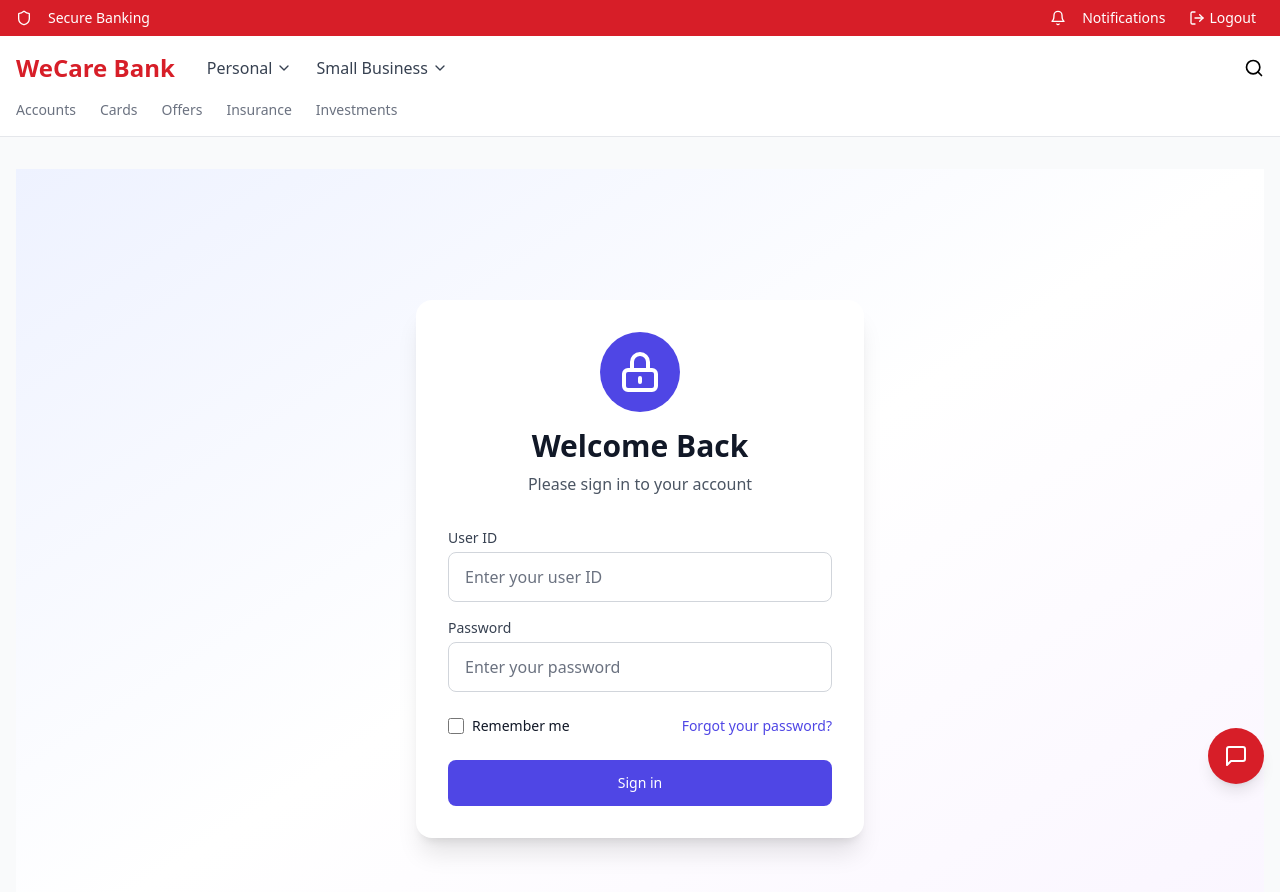
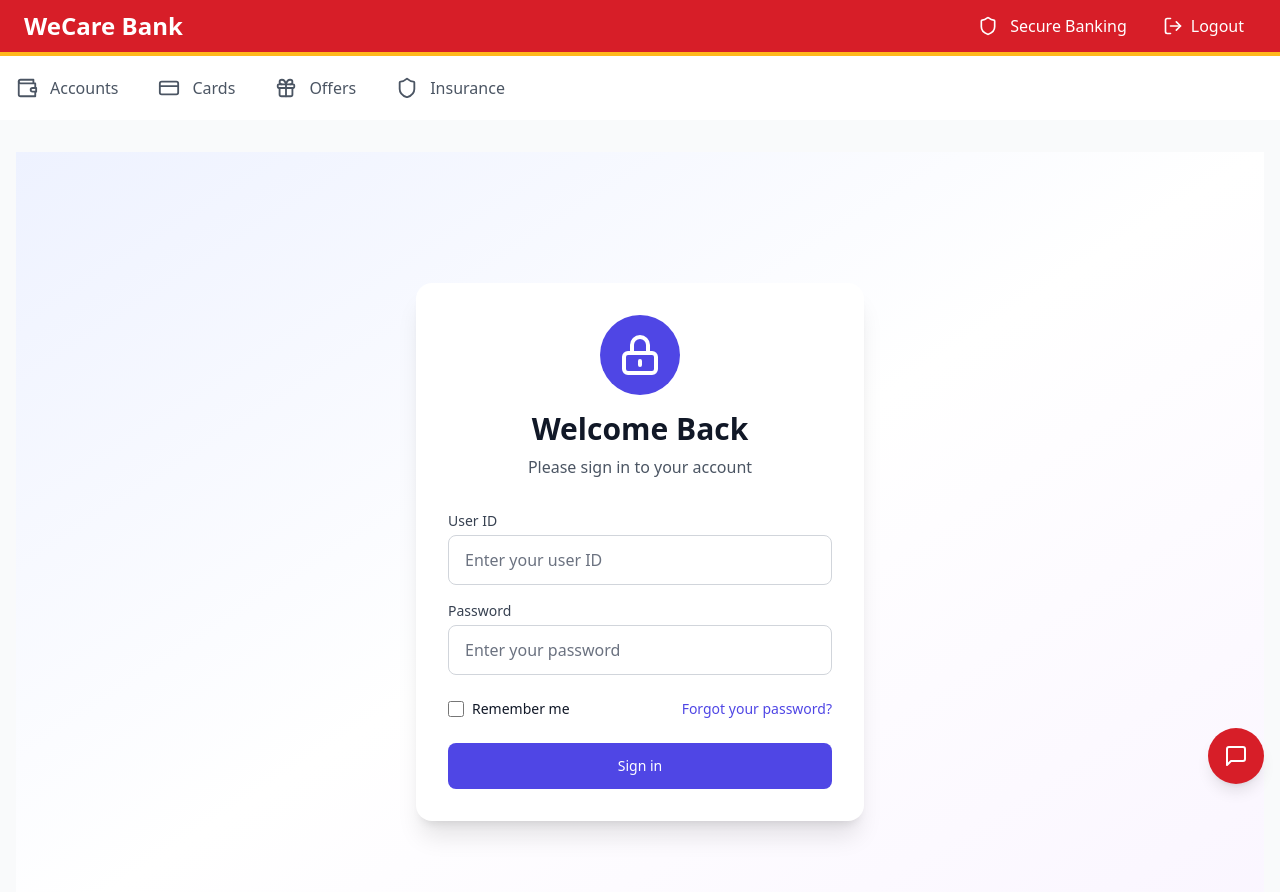
Before and after one commit to AbhishekS8073/WF-Hackathon, a React (Vite) app in the folder code/src/front_end/project/: page /login in a window 1280 px wide. Shown: the top 892 px of the page. Built offline with nearby package versions, Linux system fonts and the light colour scheme.

Commit message:
frontend changes

```diff
--- a/code/src/front_end/project/src/components/Navigation.tsx
+++ b/code/src/front_end/project/src/components/Navigation.tsx
@@ -1,89 +1,57 @@
 import React from "react";
 import { Link, useLocation } from "react-router-dom";
-import { Search, Menu, ChevronDown } from "lucide-react";
+import { Menu, Wallet, CreditCard, Gift, Shield } from "lucide-react";
 
 export function Navigation() {
   const location = useLocation();
 
   return (
-    <nav className="bg-white border-b">
-      <div className="max-w-7xl mx-auto px-4 py-4">
-        <div className="flex justify-between items-center">
-          <div className="flex items-center space-x-8">
-            <Link to="/" className="text-2xl font-bold text-[#D71E28]">
-              WeCare Bank
-            </Link>
-            <div className="hidden md:flex items-center space-x-6">
-              <button className="flex items-center text-gray-700 hover:text-[#D71E28]">
-                Personal <ChevronDown size={16} className="ml-1" />
-              </button>
-              <button className="flex items-center text-gray-700 hover:text-[#D71E28]">
-                Small Business <ChevronDown size={16} className="ml-1" />
-              </button>
-            </div>
-          </div>
-          <div className="flex items-center space-x-4">
-            <button className="hidden md:flex items-center">
-              <Search size={20} />
-            </button>
-            <button className="md:hidden">
-              <Menu size={24} />
-            </button>
-            {/* <button className="bg-[#D71E28] text-white px-6 py-2 rounded-full hover:bg-red-700">
-              Sign Out
-            </button> */}
-          </div>
-        </div>
-        <div className="mt-4 flex space-x-6">
+    <nav className="bg-white">
+      <div className="max-w-7xl mx-auto px-4">
+        <div className="flex items-center space-x-10 h-16">
           <Link
             to="/accounts"
-            className={`text-sm font-medium ${
+            className={`flex items-center space-x-3 text-base font-medium transition-colors duration-200 ${
               location.pathname === "/accounts"
-                ? "text-[#D71E28] border-b-2 border-[#D71E28]"
-                : "text-gray-500 hover:text-[#D71E28]"
+                ? "text-[#D71E28]"
+                : "text-gray-600 hover:text-[#D71E28]"
             }`}
           >
-            Accounts
+            <Wallet size={22} />
+            <span>Accounts</span>
           </Link>
           <Link
             to="/cards"
-            className={`text-sm font-medium ${
+            className={`flex items-center space-x-3 text-base font-medium transition-colors duration-200 ${
               location.pathname === "/cards"
-                ? "text-[#D71E28] border-b-2 border-[#D71E28]"
-                : "text-gray-500 hover:text-[#D71E28]"
+                ? "text-[#D71E28]"
+                : "text-gray-600 hover:text-[#D71E28]"
             }`}
           >
-            Cards
+            <CreditCard size={22} />
+            <span>Cards</span>
           </Link>
           <Link
             to="/offers"
-            className={`text-sm font-medium ${
+            className={`flex items-center space-x-3 text-base font-medium transition-colors duration-200 ${
               location.pathname === "/offers"
-                ? "text-[#D71E28] border-b-2 border-[#D71E28]"
-                : "text-gray-500 hover:text-[#D71E28]"
+                ? "text-[#D71E28]"
+                : "text-gray-600 hover:text-[#D71E28]"
             }`}
           >
-            Offers
+            <Gift size={22} />
+            <span>Offers</span>
           </Link>
           <Link
             to="/insurance"
-            className={`text-sm font-medium ${
+            className={`flex items-center space-x-3 text-base font-medium transition-colors duration-200 ${
               location.pathname === "/insurance"
-                ? "text-[#D71E28] border-b-2 border-[#D71E28]"
-                : "text-gray-500 hover:text-[#D71E28]"
+                ? "text-[#D71E28]"
+                : "text-gray-600 hover:text-[#D71E28]"
             }`}
           >
-            Insurance
-          </Link>
-          <Link
-            to="/investments"
-            className={`text-sm font-medium ${
-              location.pathname === "/investments"
-                ? "text-[#D71E28] border-b-2 border-[#D71E28]"
-                : "text-gray-500 hover:text-[#D71E28]"
-            }`}
-          >
-            Investments
+            <Shield size={22} />
+            <span>Insurance</span>
           </Link>
         </div>
       </div>
--- a/code/src/front_end/project/src/components/TopBar.tsx
+++ b/code/src/front_end/project/src/components/TopBar.tsx
@@ -15,20 +15,21 @@ export function TopBar() {
   };
 
   return (
-    <div className="bg-[#D71E28] text-white px-4 py-1 text-sm">
+    <div className="bg-[#D71E28] text-white px-6 py-2 text-base border-b-4 border-[#FFB81C]">
       <div className="max-w-7xl mx-auto flex justify-between items-center">
         <div className="flex items-center space-x-4">
-          <Shield size={16} />
-          <span>Secure Banking</span>
+          <span className="text-2xl font-bold">WeCare Bank</span>
         </div>
-        <div className="flex items-center space-x-4">
-          <Bell size={16} />
-          <span>Notifications</span>
+        <div className="flex items-center space-x-6">
+          <div className="flex items-center space-x-3">
+            <Shield size={20} />
+            <span>Secure Banking</span>
+          </div>
           <button
             onClick={handleLogout}
-            className="flex items-center space-x-1 hover:bg-red-700 px-2 py-1 rounded"
+            className="flex items-center space-x-2 hover:bg-red-700 px-3 py-1.5 rounded"
           >
-            <LogOut size={16} />
+            <LogOut size={20} />
             <span>Logout</span>
           </button>
         </div>
```
Also changed, not shown: code/src/front_end/project/src/pages/LoansPage.tsx (+30 -8 lines).
